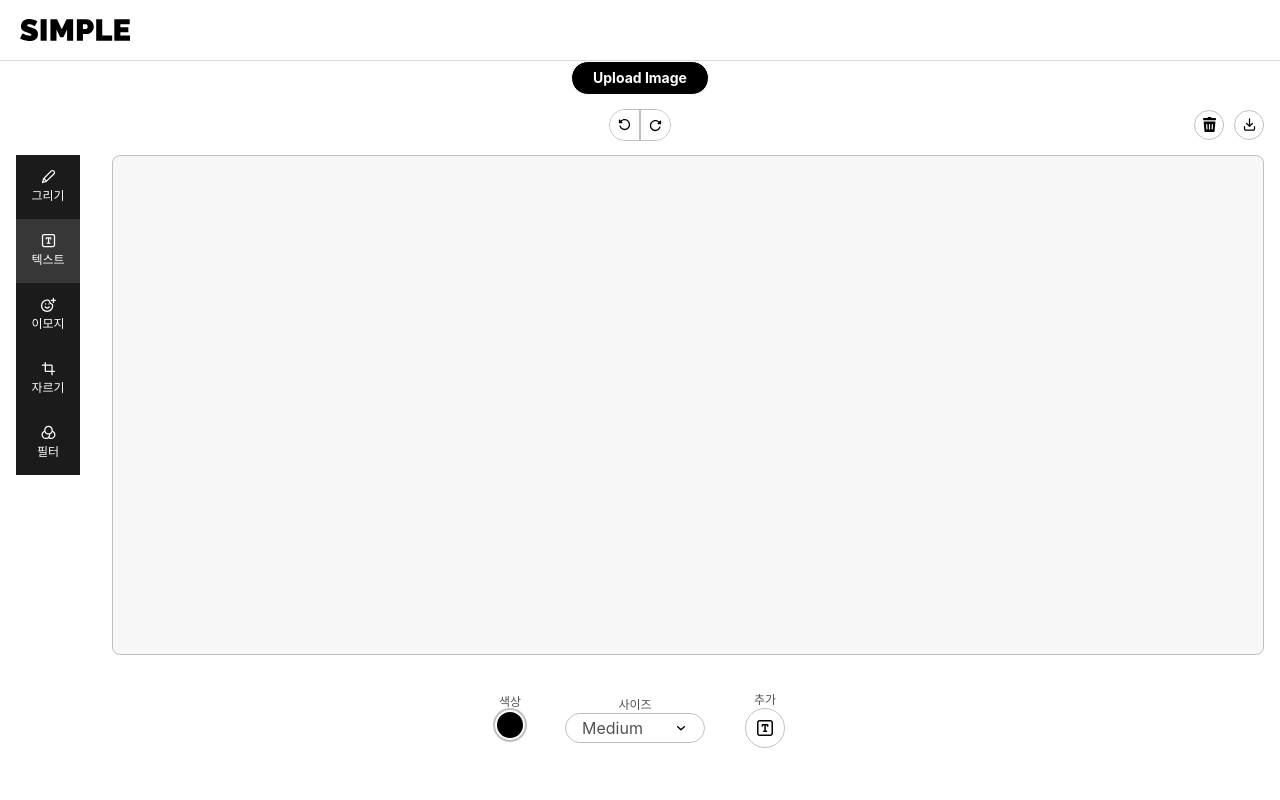
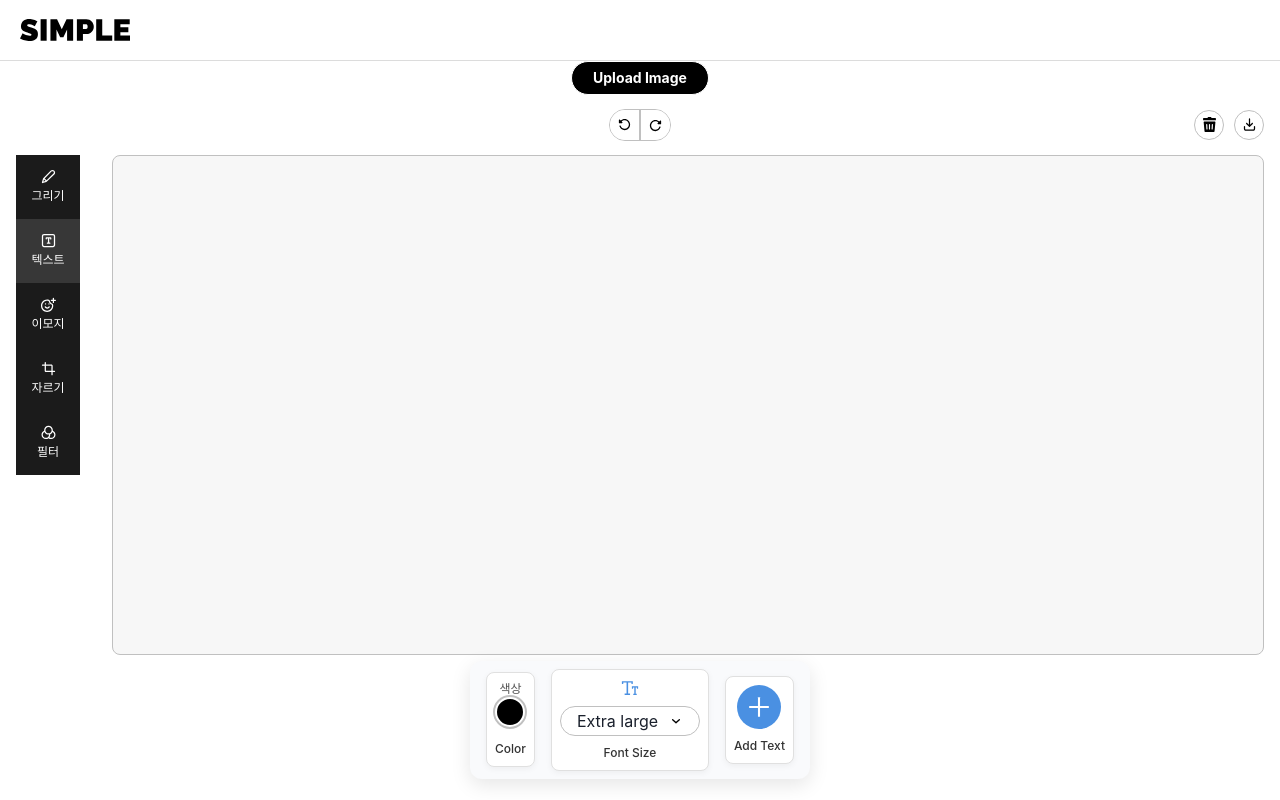
Before and after one commit to simple-editor/front, a React (Vite) app: page / in a window 1280 px wide. Both pictures are taken after a click on the element "텍스트". Built offline with nearby package versions, Linux system fonts and the light colour scheme; a web font is replaced by a local one.

Commit message:
[update] text-panel ui 업데이트

```diff
--- a/package.json
+++ b/package.json
@@ -24,6 +24,7 @@
     "react-color": "^2.19.3",
     "react-dom": "^18.2.0",
     "react-hook-form": "^7.52.0",
+    "react-icons": "^5.4.0",
     "react-konva": "^18.2.10",
     "react-konva-utils": "^1.0.6",
     "react-router-dom": "^6.23.1",
--- a/src/components/editor/canvas/editable-text-Input.tsx
+++ b/src/components/editor/canvas/editable-text-Input.tsx
@@ -59,5 +59,26 @@ interface IStyle {
 }
 
 const TextArea = styled("textarea")<IStyle>`
-  ${(props) => props.styles}
+  ${(props) => props.styles};
+  border: none;
+  border: 3px solid rgba(150, 150, 150, 0.5); /* 얇고 부드러운 테두리 */
+  background: rgba(255, 255, 255, 0.1); /* 반투명 배경 */
+  color: #333; /* 텍스트 색상 */
+  outline: none;
+  resize: none;
+  box-shadow: 0px 2px 10px rgba(0, 0, 0, 0.2); /* 모던한 그림자 */
+  font-family: "Roboto", sans-serif; /* 모던한 폰트 */
+  padding: 4px 8px;
+  border-radius: 8px; /* 모서리 둥글게 */
+  transition: background 0.3s ease, box-shadow 0.3s ease;
+
+  &:focus {
+    background: rgba(255, 255, 255, 0.3); /* 포커스 시 밝게 */
+    box-shadow: 0px 4px 20px rgba(0, 0, 0, 0.3); /* 포커스 시 그림자 강조 */
+  }
+
+  &::placeholder {
+    color: rgba(150, 150, 150, 0.7); /* 플레이스홀더 색상 */
+    font-style: italic;
+  }
 `;
--- a/src/components/editor/canvas/editable-text.tsx
+++ b/src/components/editor/canvas/editable-text.tsx
@@ -31,10 +31,10 @@ const EditableText = ({ onSelect, shape }: IProps) => {
   //enter를 클릭 시 shape에 텍스트를 저장할 수 있는 이벤트가 필요함.
 
   const handleTextEdit = () => {
+    console.log("실행");
     if (typeof id === "string") {
       setIsEdit(true);
       onSelect();
-
       setTextValue(textValue);
     }
   };
@@ -75,6 +75,13 @@ const EditableText = ({ onSelect, shape }: IProps) => {
     }
   };
 
+  const handleDragEnd = (e: any) => {
+    setPoints({
+      x: e.target.x(),
+      y: e.target.y(),
+    });
+  };
+
   return (
     <>
       {!isEdit ? (
@@ -83,13 +90,8 @@ const EditableText = ({ onSelect, shape }: IProps) => {
           x={points.x}
           y={points.y}
           draggable
-          onClick={handleTextEdit}
-          onDragEnd={(e) => {
-            setPoints({
-              x: e.target.x(),
-              y: e.target.y(),
-            });
-          }}
+          onDblClick={handleTextEdit}
+          onDragEnd={handleDragEnd} // 드래그 종료 시 좌표 업데이트
         />
       ) : (
         <EditableTextInput
--- a/src/components/editor/panel/text-panel.tsx
+++ b/src/components/editor/panel/text-panel.tsx
@@ -1,18 +1,19 @@
 import DropDown from "@/shared/ui/drop-down";
-import IconButton from "@/shared/ui/icon-button";
 import styled from "@emotion/styled";
 import { useReducer, useState } from "react";
-import TextSvg from "@/assets/icons/sidebar-text.svg?react";
 import { ColorResult } from "react-color";
 import useToolbarStore from "@/shared/store/toolbar-store";
 import useHistoryStore from "@/shared/store/history-store";
 import ColorPicker from "@/shared/ui/color-picker";
+import { AiOutlineFontSize, AiOutlinePlus } from "react-icons/ai"; // React-Icons
+
 const fontSizes = [
-  { title: "Extra small", value: 8 },
-  { title: "Small", value: 12 },
-  { title: "Medium", value: 16 },
-  { title: "Large", value: 24 },
-  { title: "Extra large", value: 32 },
+  { title: "Small", value: 14 }, // Small: 조금 더 큰 크기
+  { title: "Medium", value: 18 }, // Medium: 기본 텍스트 크기
+  { title: "Large", value: 24 }, // Large: 강조할 텍스트 크기
+  { title: "Extra large", value: 32 }, // Extra Large: 아주 큰 텍스트 크기
+  { title: "XXL", value: 40 }, // XXL: 매우 큰 텍스트 크기, 타이틀 등 사용
+  { title: "XXXL", value: 48 }, // XXXL: 가장 큰 크기, 특수 강조
 ];
 const TextPanel = () => {
   const [color, setColor] = useState("#000");
@@ -61,52 +62,88 @@ const TextPanel = () => {
 
   return (
     <>
+      <PanelContainer>
+        <ToolItem>
           <ColorPicker
             color={color}
             open={isOpen}
             onToggle={toggleIsOpen}
             onChange={handleChangeComplete}
           />
-      <ThicknessPicker>
-        <SubTitle>사이즈</SubTitle>
+          <Label>Color</Label>
+        </ToolItem>
+
+        <ToolItem>
+          <AiOutlineFontSize size={20} style={{ color: "#4A90E2" }} />
           <DropDown
             data={fontSizes}
             selected={selectedDropDwonItem}
             onClick={handleDropDown}
           />
-      </ThicknessPicker>
-      <ToolPicker onClick={handleAddText}>
-        <SubTitle>추가</SubTitle>
-        <IconButton size="small" icon={<TextIcon />} />
-      </ToolPicker>
+          <Label>Font Size</Label>
+        </ToolItem>
+
+        <ToolItem onClick={handleAddText}>
+          <IconWrapper>
+            <AiOutlinePlus size={28} />
+          </IconWrapper>
+          <Label>Add Text</Label>
+        </ToolItem>
+      </PanelContainer>
     </>
   );
 };
 
 export default TextPanel;
 
-const SubTitle = styled.span`
-  ${(props) => props.theme.textStyles.smallText2}
+const PanelContainer = styled.div`
+  display: flex;
+  flex-direction: row;
+  align-items: center;
+  justify-content: space-between;
+  background: #f9fafc;
+  padding: 8px 16px;
+  border-radius: 12px;
+  box-shadow: 0px 6px 20px rgba(0, 0, 0, 0.1);
+  gap: 16px;
 `;
 
-const ThicknessPicker = styled.div`
+const ToolItem = styled.div`
   display: flex;
   flex-direction: column;
   align-items: center;
-  color: ${({ theme }) => theme.colors.gray70};
+  justify-content: center;
+  gap: 8px;
+  padding: 8px;
+  background: #ffffff;
+  border: 1px solid #e0e0e0;
+  border-radius: 8px;
+  box-shadow: 0px 2px 6px rgba(0, 0, 0, 0.05);
+  transition: all 0.3s ease;
+
+  &:hover {
+    transform: translateY(-2px);
+    box-shadow: 0px 4px 12px rgba(0, 0, 0, 0.1);
+  }
 `;
 
-const ToolPicker = styled.div`
+const IconWrapper = styled.div`
   display: flex;
-  flex-direction: column;
   align-items: center;
-  color: ${({ theme }) => theme.colors.gray70};
+  justify-content: center;
+  padding: 8px;
+  border-radius: 50%;
+  background: #4a90e2;
+  color: #ffffff;
+  cursor: pointer;
+
+  &:hover {
+    background: #357abd;
+  }
 `;
 
-const TextIcon = styled(TextSvg)`
-  width: 18px;
-  height: 18px;
-  & path {
-    fill: black;
-  }
+const Label = styled.span`
+  font-size: 12px;
+  color: #333333;
+  font-weight: 500;
 `;
--- a/src/shared/store/toolbar-store.ts
+++ b/src/shared/store/toolbar-store.ts
@@ -56,8 +56,8 @@ const useToolbarStore = create<IToolbar>()((set) => ({
     strokeColor: "black",
   },
   text: {
-    fontSizeTitle: "Medium",
-    fontSizeValue: 16,
+    fontSizeTitle: "Extra large",
+    fontSizeValue: 32,
     strokeColor: "#000000",
   },
   crop: {
```
Also changed, not shown: 1 other file (tests, documents, lock files or other folders). Lines whose indentation alone changed are shown as unchanged.
